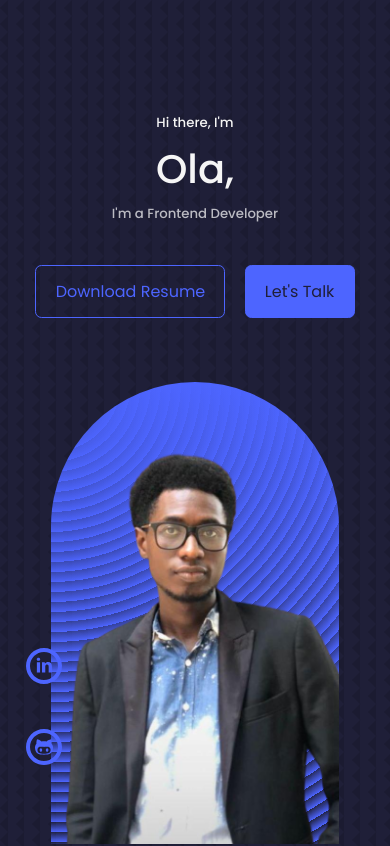
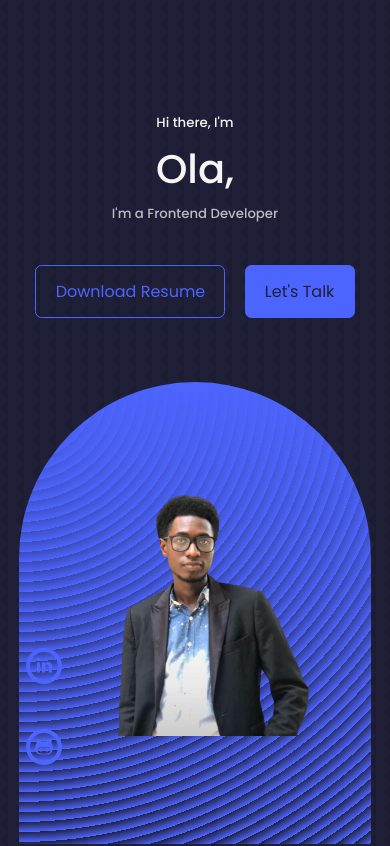
Before and after one commit to Olixfills/portfolio, a React (Create React App) app: page / in a window 390 px wide. Shown: the top 846 px of the page. Built offline with nearby package versions, Linux system fonts and the light colour scheme.

Commit message:
completed header section cleanup

```diff
--- a/src/components/header/header.css
+++ b/src/components/header/header.css
@@ -36,21 +36,35 @@ header{
 
 /* ANCHOR: image */
 
-.me{
-    /* background: var(--color-primary); */
-    width: 18rem;
+.me {
+    background-image: repeating-radial-gradient(circle at 0 0, transparent 0, var(--color-primary) 10px), repeating-linear-gradient(var(--color-primary), transparent);    width: 22rem;
     height: 30rem;
     position: absolute;
-    left: 50%;
-    transform: translateX(-50%);
+    left: calc(50% - 11rem);
     margin-top: 4rem;
     border-radius: 12rem 12rem 0 0;
-    background-image: repeating-radial-gradient(circle at 0 0, transparent 0, var(--color-primary) 10px), repeating-linear-gradient(var(--color-primary), transparent);
-    padding:1rem 0 0 0;
     overflow: hidden;
+    padding: 5rem 1.5rem 1.5rem 1.5rem;
+}
+
+
+/* ANCHOR: MEDIA QUERIES========= MD ========= */
+
+@media (max-width: 1024px) {
 
 }
 
-.me img{
-    height: 100%;
+
+
+
+/* ANCHOR: MEDIA QUERIES========= SM ========= */
+
+@media (max-width: 520px) {
+    .container {
+        width: var(--width-container-sm);
+    }
+
+    section>h2 {
+        margin-bottom: 2rem;
+    }
 }
```
